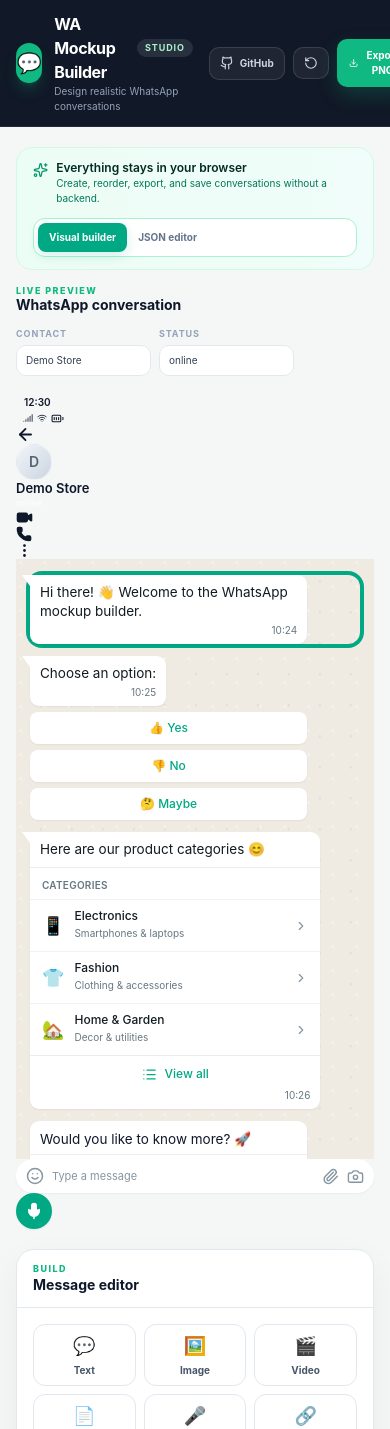
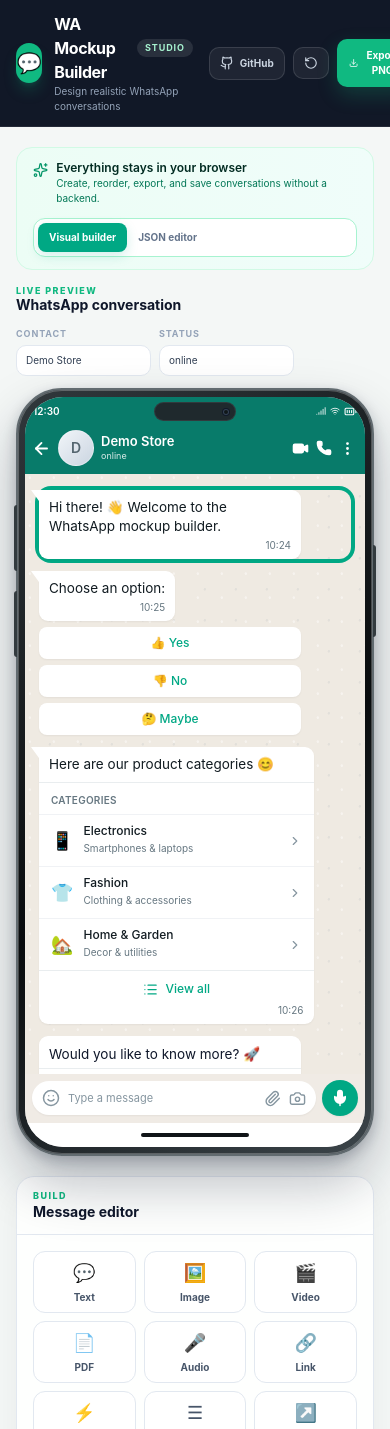
Before and after one commit to dfpapalia/wa-mockup-builder, a React (Vite) app: page / in a window 390 px wide. Shown: the top 1429 px of the page. Built offline with nearby package versions, Linux system fonts and the light colour scheme.

Commit message:
Refine phone preview and compact JSON media in src/index.css

```diff
--- a/src/index.css
+++ b/src/index.css
@@ -41,7 +41,17 @@ button, a { -webkit-tap-highlight-color: transparent; }
 .mode-button:hover { color: #047857; }
 .mode-active { background: #00a884; color: #fff; box-shadow: 0 4px 12px rgba(0,168,132,.18); }
 .wa-wallpaper { background-color: #efeae2; background-image: radial-gradient(circle at 20% 15%, rgba(255,255,255,.42) 0 1px, transparent 1.5px), radial-gradient(circle at 80% 72%, rgba(100,116,139,.09) 0 1px, transparent 1.5px); background-size: 24px 24px, 31px 31px; }
-.phone-shell { contain: paint; }
+.phone-device { position: relative; border: 2px solid #626b70; border-radius: 46px; background: linear-gradient(145deg,#31383c,#080b0d 55%,#3c454a); padding: 7px; box-shadow: 0 28px 55px rgba(15,23,42,.28), 0 5px 13px rgba(15,23,42,.22), inset 0 0 0 1px rgba(255,255,255,.24); }
+.phone-device::before { content: ""; position: absolute; left: -4px; top: 115px; width: 3px; height: 66px; border-radius: 3px 0 0 3px; background: #333b3f; box-shadow: 0 86px 0 #333b3f; }
+.phone-device::after { content: ""; position: absolute; right: -4px; top: 155px; width: 3px; height: 92px; border-radius: 0 3px 3px 0; background: #333b3f; }
+.phone-screen { contain: paint; overflow: hidden; border-radius: 38px; background: #f0f2f5; box-shadow: inset 0 0 0 1px rgba(0,0,0,.16); }
+.phone-statusbar { position: relative; display: flex; height: 28px; align-items: center; justify-content: space-between; background: #087b6a; color: white; }
+.dynamic-island { position: absolute; left: 50%; top: 5px; display: flex; width: 82px; height: 19px; transform: translateX(-50%); align-items: center; justify-content: flex-end; border-radius: 999px; background: #1f292d; padding-right: 7px; box-shadow: inset 0 0 0 1px rgba(255,255,255,.08); }
+.dynamic-camera { width: 6px; height: 6px; border-radius: 50%; background: #101719; box-shadow: inset 0 0 0 1px #334155, 0 0 0 1px #111827; }
+.chat-header { display: flex; height: 49px; align-items: center; gap: 7px; background: #087b6a; padding: 4px 9px 7px 7px; color: white; box-shadow: 0 1px 2px rgba(15,23,42,.18); }
+.phone-composer { display: flex; align-items: center; gap: 6px; background: #f0ebe5; padding: 6px 7px 7px; }
+.phone-home { display: grid; height: 24px; place-items: center; background: #fff; }
+.phone-home span { width: 108px; height: 4px; border-radius: 999px; background: #101417; }
 .no-scrollbar { scrollbar-width: none; }
 .no-scrollbar::-webkit-scrollbar { display: none; }
 @media (max-width: 1120px) { .workspace-grid { grid-template-columns: minmax(300px, 360px) minmax(390px, 1fr); } .workspace-grid > aside:last-child { grid-column: 1 / -1; } .workspace-grid > aside:last-child .panel > div:last-child { display: grid; max-height: none; grid-template-columns: repeat(3, minmax(0,1fr)); } }
```
